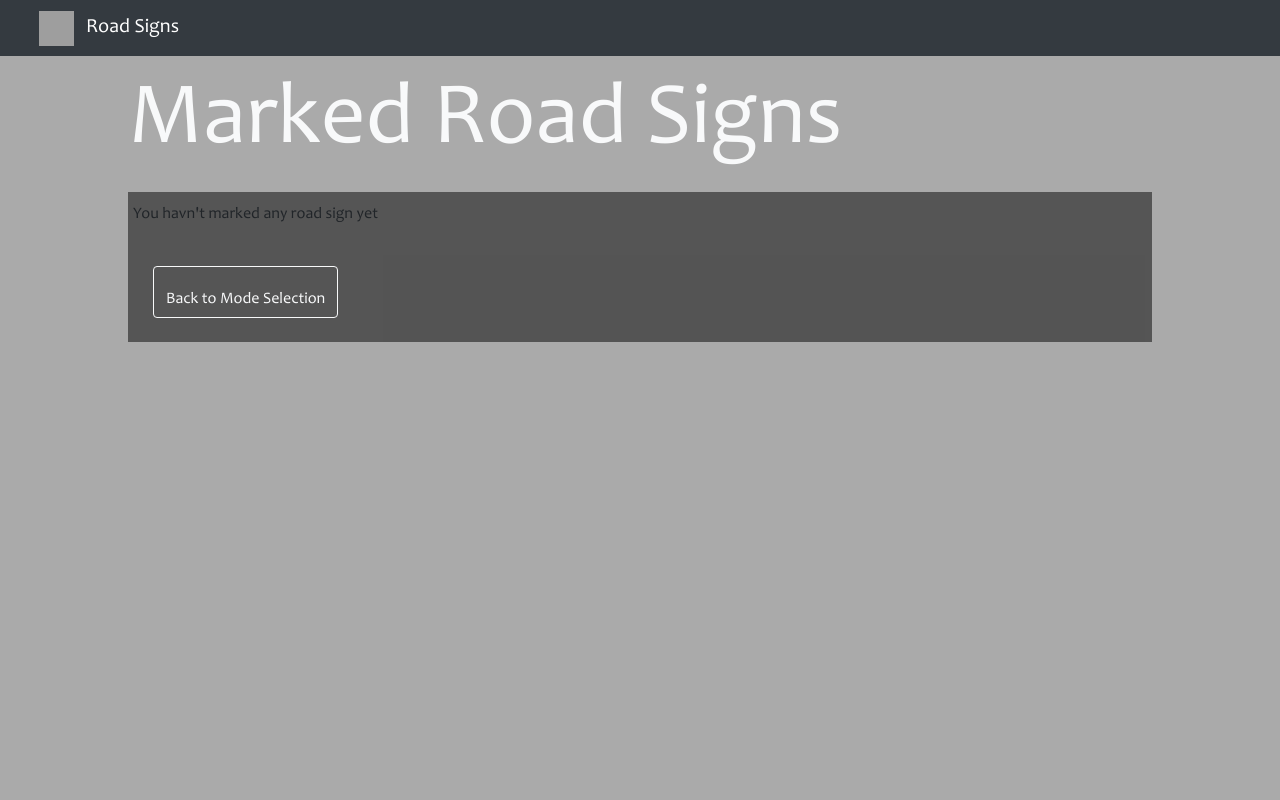
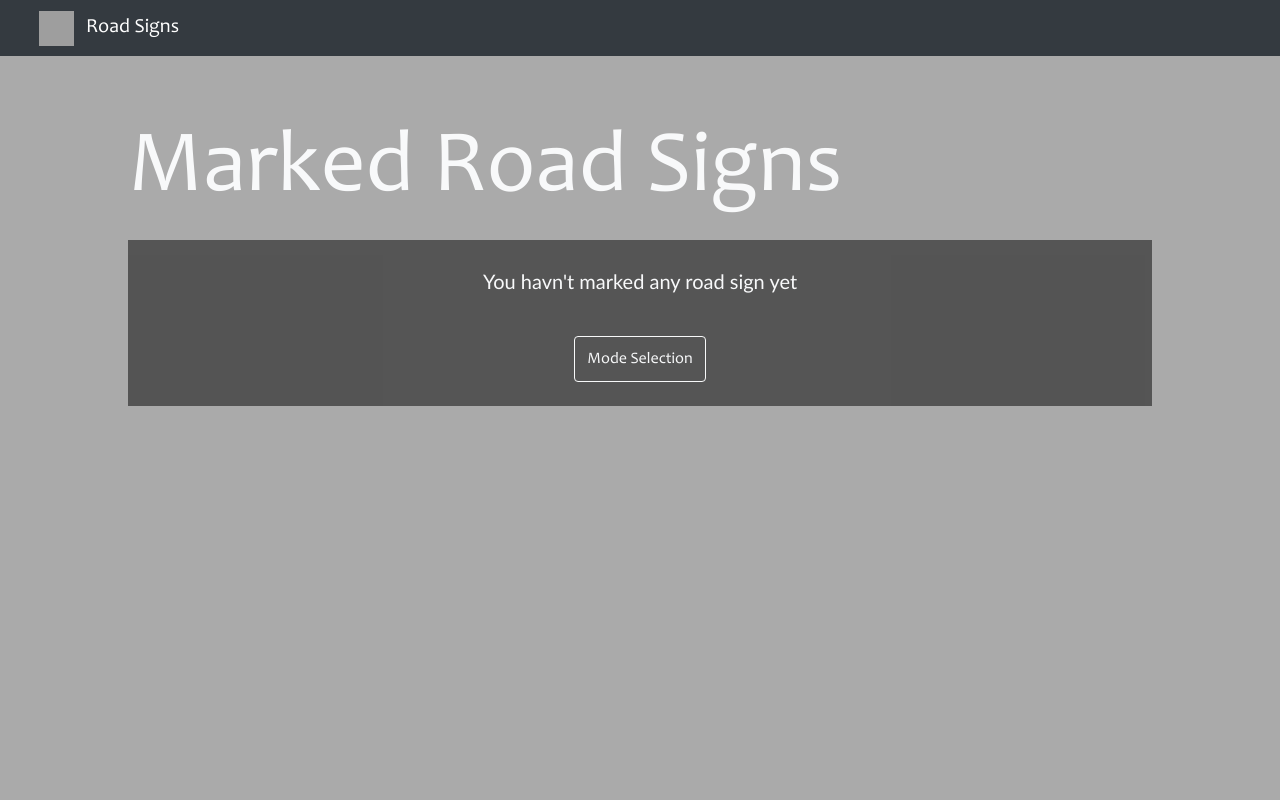
Before and after one commit to lyz9518/road_sign_tutorial, a Flask app: page /learn/tutorialCollection in a window 1280 px wide. Run offline with Flask 2, Linux system fonts and the light colour scheme; some libraries are stand-ins or nearby versions; grey boxes are pictures that could not be loaded.

Commit message:
Minor Changes

```diff
--- a/static/js/intro.js
+++ b/static/js/intro.js
@@ -9,7 +9,6 @@ $(document).ready(function(){
             data: JSON.stringify(complete),
             success: function (response) {
                 // refresh()
-                console.log(response)
             },
             error: function(request, status, error){
                 console.log("Error");
@@ -20,7 +19,6 @@ $(document).ready(function(){
         });
         let next_link = "./learn/1"
         setTimeout("window.location.href= '"+next_link+"'",500);
-        console.log("delay for fixing safari bug")
     });
 
 });
--- a/static/js/learn.js
+++ b/static/js/learn.js
@@ -56,7 +56,6 @@ $(document).ready(function(){
         });
 
         setTimeout("window.location.href= '"+next_link+"'",300);
-        console.log("delay for fixing safari bug")
 
     });
 
--- a/static/js/quiz.js
+++ b/static/js/quiz.js
@@ -50,7 +50,6 @@ function selectSingle(radio){
 		contentType: "application/json; charset=utf-8",
 		data : JSON.stringify(request_data),
 		success: function(result){
-			console.log('success', result)
 			if(result.status == 200){
 				goToQuestion(num + 1)
 			}
@@ -78,7 +77,6 @@ function mark(){
 		contentType: "application/json; charset=utf-8",
 		data : JSON.stringify(request_data),
 		success: function(result){
-			console.log('success', result)
 			if(result.status == 200){
 				goToQuestion(num)
 			}
--- a/static/js/quizResult.js
+++ b/static/js/quizResult.js
@@ -22,8 +22,6 @@ function displayResult(quiz_questions, user_answers){
 function displayQuestions(quiz_questions, user_answers){
   $("#detail").empty()
   $.each(quiz_questions, function(index, value){
-    console.log(index, value)
-
     var question = $("<div class='mx-2 questioin-padding'>")
     var stem = $("<p class='text-light my-3 question-stem'>")
     var correct_icon = $("<svg xmlns='http://www.w3.org/2000/svg' width='35' height='35' fill='green' class='bi bi-check' viewBox='0 0 16 16'><path d='M10.97 4.97a.75.75 0 0 1 1.07 1.05l-3.99 4.99a.75.75 0 0 1-1.08.02L4.324 8.384a.75.75 0 1 1 1.06-1.06l2.094 2.093 3.473-4.425a.267.267 0 0 1 .02-.022z' /></svg>")
--- a/static/js/tutorialCollection.js
+++ b/static/js/tutorialCollection.js
@@ -2,8 +2,8 @@ function renderData(){
     // Render regulatory section when no collection marked
     if (data.length==0){
         $("#content").append(
-            `<div class="row"><p id="no-result">You havn't marked any road sign yet</p></div>`+
-            `<button class="btn btn-outline-light my-4" style="width:auto" onclick="location.href='../selectChapter'">Back to Mode Selection</button>`
+            `<div class="text-center mt-3"><p class="text-light lead" id="no-result">You havn't marked any road sign yet</p></div>`+
+            `<div class="text-center"><button class="btn btn-outline-light my-4" style="width:auto; align-text:center;" onclick="location.href='../selectChapter'">Mode Selection</button></div>`
         );
         return false;
     }
@@ -14,10 +14,10 @@ function renderData(){
 
         $("#content").append(
             `<div class="row sign-segment" id=${id}>` +
-                `<div class="col-6">` +
+                `<div class="col-8">` +
                     `<div class="sign-name-box"><a class="sign-name" href="../learn/${id}">${i+1}.${name}</a></div>` +
                 `</div>` +
-                `<div class="col-6">` +
+                `<div class="col-4">` +
                     `<a  href="../learn/${id}"><img src="/static/images/road_sign_img/${id}.png" width="100" height="100"></a>` +
                 `</div>` +
             `</div>`
@@ -25,7 +25,7 @@ function renderData(){
     }
 
     $("#content").append(
-        `<button class="btn btn-outline-light my-4" style="width:auto; align-text:center;" onclick="location.href='../selectChapter'">Mode Selection</button>`
+        `<div class="text-center"><button class="btn btn-outline-light my-4" style="width:auto; align-text:center;" onclick="location.href='../selectChapter'">Mode Selection</button></div>`
     )
 
 
@@ -33,6 +33,5 @@ function renderData(){
 
 
 $(document).ready(function (){
-    console.log(data);
     renderData();
 });
--- a/templates/ud-learn.html
+++ b/templates/ud-learn.html
@@ -134,7 +134,7 @@
                     <div class="btn btn-outline-light my-4 quiz-button popup" onclick="popUp()">
                         Hint
                         <span class="popuptext" id="myPopup">{{info.hint}}</span></div>
-                    <button class="btn btn-outline-light my-4 quiz-button" id="next">Next</button>
+                    <button class="btn btn-outline-light my-4 quiz-button" id="next" {{"disabled" if num == 45}}>Next</button>
                 </div>
                 <div class="col-3 align-self-center">
                     <p class="marked-p"><a class="text-light href bi-bookmark{{'-fill' if marked}}" id="mark"> &nbsp;{{'Not ' if not marked}}Marked</a></p>
--- a/templates/ud-tutorialCollection.html
+++ b/templates/ud-tutorialCollection.html
@@ -26,7 +26,8 @@
             align-content: center;
             width: 40px;
             margin-top: 20px;
-            padding-top: 20px;
+            padding-top: 10px;
+            padding-bottom: 10px;
             display: inline-flex;
             margin-inline: 5px;
         }
@@ -56,7 +57,7 @@
 
 
     <div class="collections mx-10p">
-        <p card-text class="display-2 text-light"><b>Marked Road Signs</b></p>
+        <p card-text class="display-2 text-light mt-5"><b>Marked Road Signs</b></p>
         <div id="content"></div>
     </div>
 
```
Also changed, not shown: templates/ud-intro.html (+7 -2 lines).
